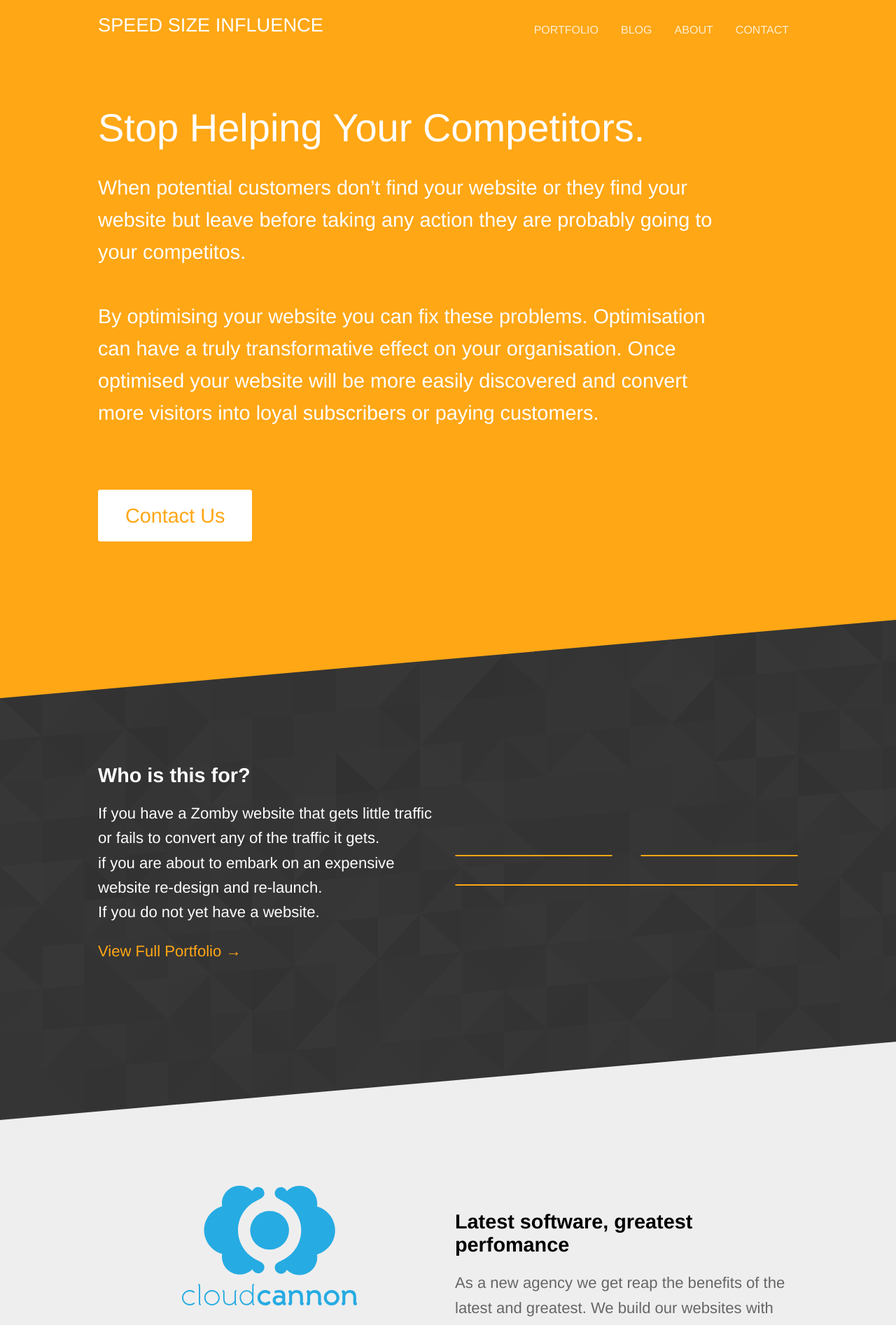
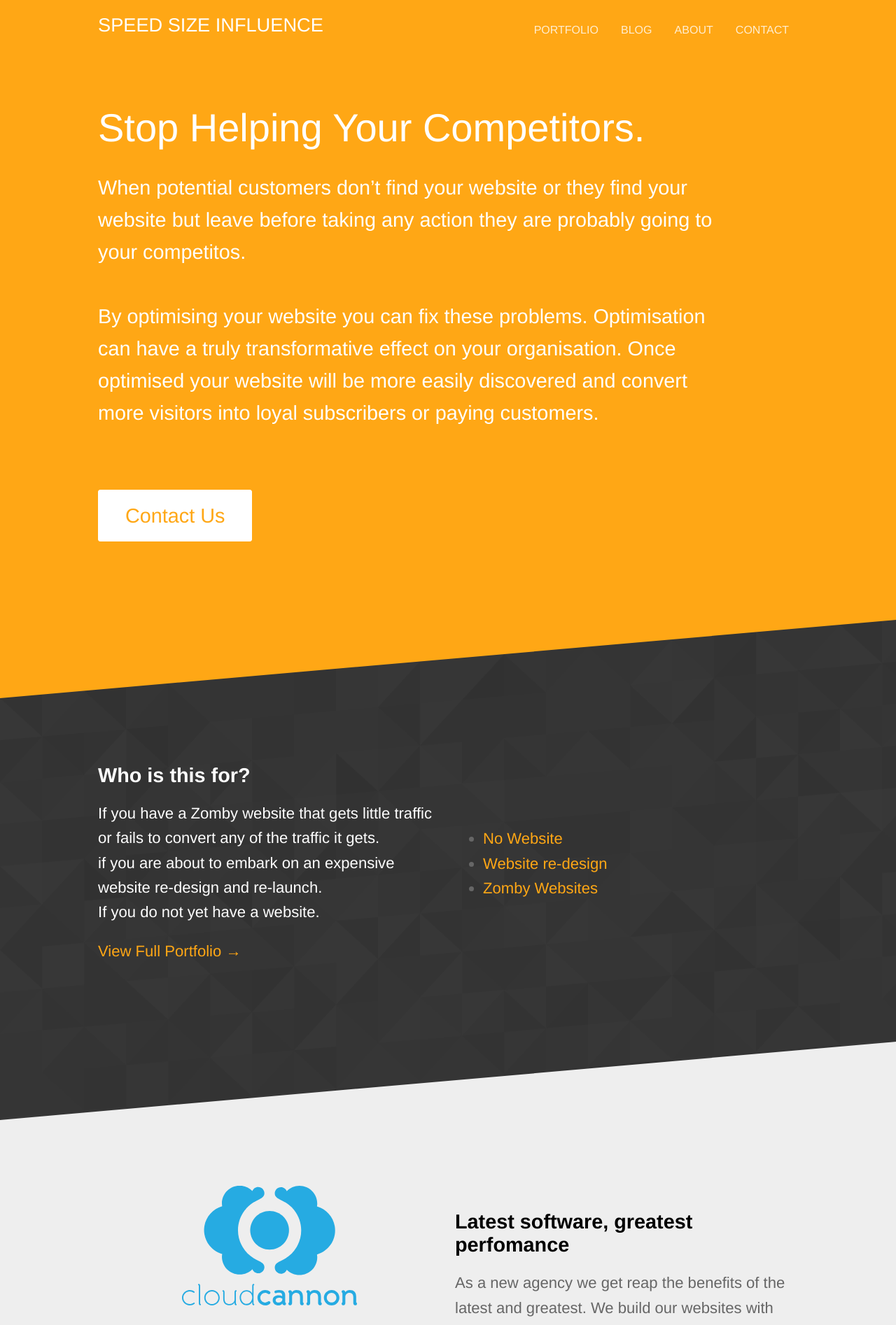
Before and after one commit to primertest-org/BDBBDB, a Jekyll site: the page built from index.html, in a window 1280 px wide. Shown: the top 1894 px of the page at 70% size. Built offline with Jekyll 4.4.1, drawn with Linux system fonts in a browser that asks for light colours.

Commit message:
Updated 'index.html' via CloudCannon

```diff
--- a/index.html
+++ b/index.html
@@ -18,7 +18,7 @@ title: Website Optimisation
 			<p class="editable"><a href="{{ site.baseurl }}/portfolio/">View Full Portfolio &rarr;</a></p>
 		</div>
 		<div>
-			<ul class="image-grid">
+			<ul class="not-image-grid">
 				{% for whofor in site.whofors limit: 4 %}
 					<li><a href="{{ site.baseurl }}{{ whofor.url }}">{{ whofor.name }}</a></li>
 				{% endfor %}
```
